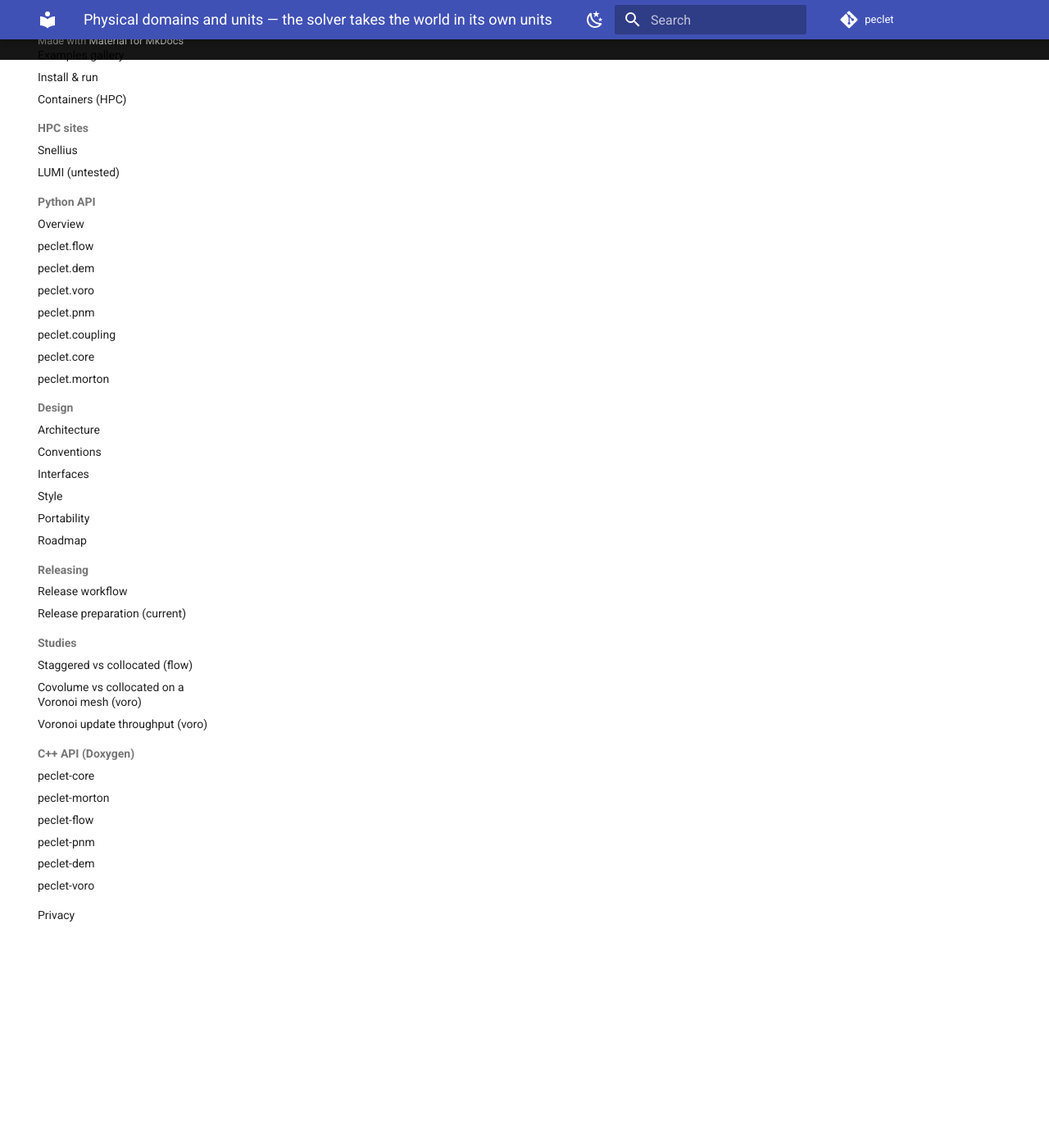
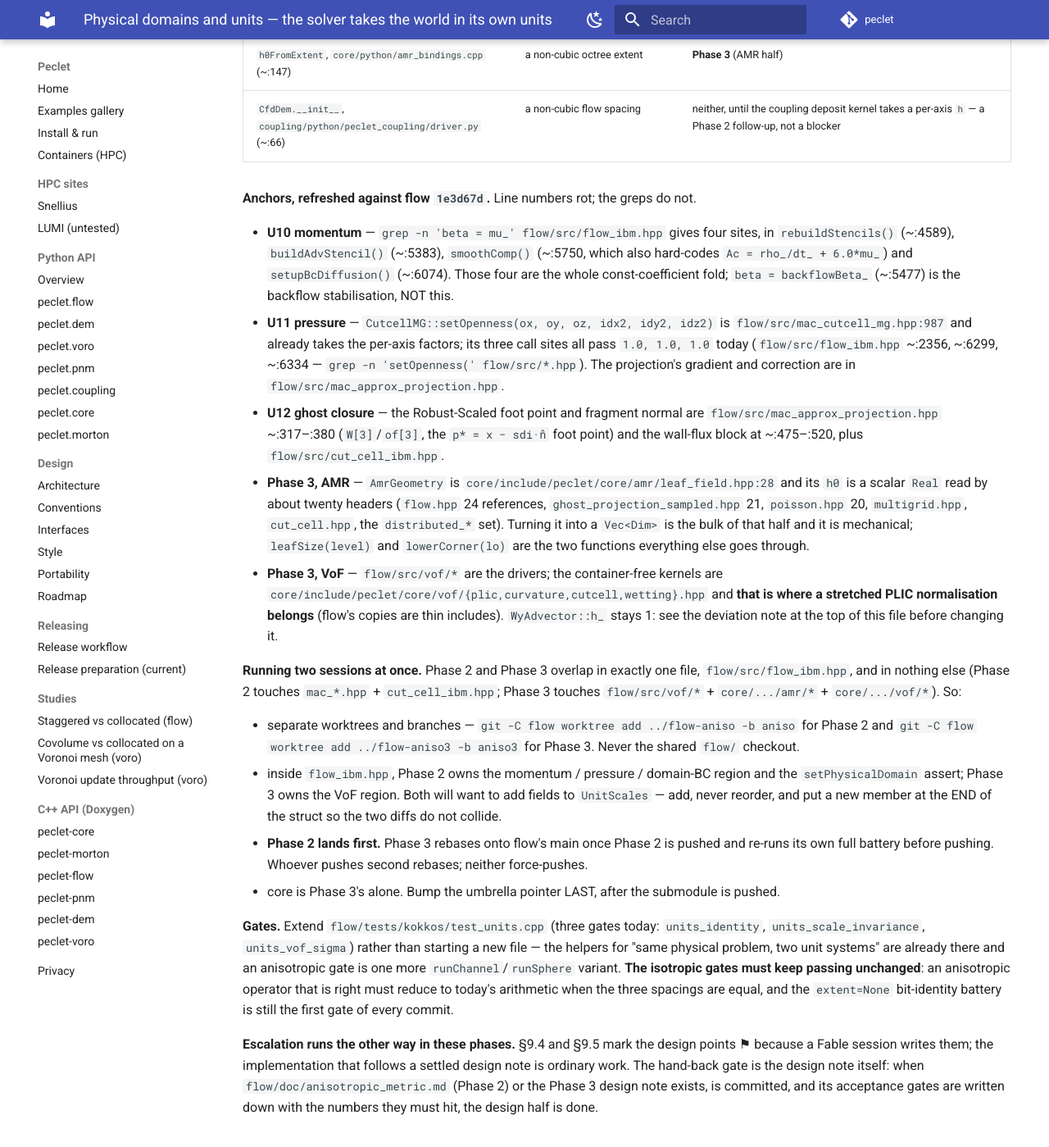
Before and after one commit to computational-chemical-engineering/peclet, an MkDocs documentation site: the page built from docs/PHYSICAL_UNITS_PLAN.md, in a window 1280 px wide and 1400 px high, scrolled down 10118 px. Shown: the whole window at 82% size. Built offline with MkDocs 1.6.1 and Material for MkDocs 9.7.7, drawn with Linux system fonts in a browser that asks for light colours; comment, search, counter and statistics services are not loaded; some of the changed text lies outside the part shown.

Commit message:
PHYSICAL_UNITS_PLAN §9.8: how to start Phase 2 or Phase 3 from the Phase 1 tip
§9.4 and §9.5 were written before Phase 1 existed and their line anchors have all moved. §9.8 gives
what a cold session actually needs:

  * what Phase 1 built that the next phase inherits (UnitScales and its derivation block,
    refreshUnitDerived, SceneMap, per-axis spacing() already present — only the asserts and the
    operator coefficients are missing);
  * the THREE isotropy asserts, in a table, with who relaxes which (flow's setPhysicalDomain is
    Phase 2's, core's h0FromExtent is Phase 3's, the coupling deposit's stays until its kernel takes
    a per-axis h);
  * every U10/U11/U12 and Phase 3 anchor refreshed against flow 1e3d67d, each with the grep that
    finds it again when the line moves (and the one false positive, backflowBeta_, named);
  * how two concurrent sessions share flow_ibm.hpp — separate worktrees and branches, who owns which
    region, append-only edits to UnitScales, Phase 2 lands first and Phase 3 rebases;
  * gates: extend tests/kokkos/test_units.cpp, and the isotropic gates must keep passing unchanged,
    because a correct anisotropic operator reduces to today's arithmetic at equal spacings.

Co-Authored-By: Claude Opus <noreply@anthropic.com>

```diff
--- a/docs/PHYSICAL_UNITS_PLAN.md
+++ b/docs/PHYSICAL_UNITS_PLAN.md
@@ -360,6 +360,80 @@ PLIC in normalised stretched cells, height-function curvature with physical colu
 force, the phase-change layer's `V_cell`; AMR per-axis root spacing through the mixed-level cut band and
 the sampled builders. Fable designs each; Opus implements against the design note's gates.
 
+### 9.8 Starting Phase 2 or Phase 3 from here (written 2026-09-06, after Phase 1 landed)
+
+Read this before §9.4 / §9.5: it says what Phase 1 built that you inherit, where the anchors moved to,
+and how two concurrent sessions stay out of each other's way.
+
+**What Phase 1 gives you.** `Solver::UnitScales` in `flow/src/flow_ibm.hpp` holds the metric
+(`h[3]`, `org[3]`, `ext[3]`, `cells[3]`) and the reference scales (`hRef`, `rhoRef`, `tRef`), with the
+full derivation as a comment block above it — read that block first, it is the contract every operator
+change has to keep. `refreshUnitDerived()` re-derives every internal quantity from the stored physical
+ones and is where a new converted input belongs. `SceneMap` (same file) is the index↔scene affine map
+the geometry kernels take by value. `Solver::spacing()` already reports per-axis `h`, so the data an
+anisotropic operator needs is present; **only the isotropy asserts and the operator coefficients are
+missing.** The Python side exposes `cells`, `global_cells`, `extent`, `origin`, `spacing`,
+`physical_units`, `unit_scales` and `cell_centres()`.
+
+**The three isotropy asserts, and who relaxes which.** Do not hunt for them:
+
+| where | what it refuses | relaxed by |
+|---|---|---|
+| `Solver::setPhysicalDomain`, `flow/src/flow_ibm.hpp` (~:216) | an extent that does not give one spacing | **Phase 2** (single phase); Phase 3 must not touch it until the VoF path is ready |
+| `h0FromExtent`, `core/python/amr_bindings.cpp` (~:147) | a non-cubic octree extent | **Phase 3** (AMR half) |
+| `CfdDem.__init__`, `coupling/python/peclet_coupling/driver.py` (~:66) | a non-cubic flow spacing | neither, until the coupling deposit kernel takes a per-axis `h` — a Phase 2 follow-up, not a blocker |
+
+**Anchors, refreshed against flow `1e3d67d`.** Line numbers rot; the greps do not.
+
+- **U10 momentum** — `grep -n 'beta = mu_' flow/src/flow_ibm.hpp` gives four sites, in
+  `rebuildStencils()` (~:4589), `buildAdvStencil()` (~:5383), `smoothComp()` (~:5750, which also
+  hard-codes `Ac = rho_/dt_ + 6.0*mu_`) and `setupBcDiffusion()` (~:6074). Those four are the whole
+  const-coefficient fold; `beta = backflowBeta_` (~:5477) is the backflow stabilisation, NOT this.
+- **U11 pressure** — `CutcellMG::setOpenness(ox, oy, oz, idx2, idy2, idz2)` is
+  `flow/src/mac_cutcell_mg.hpp:987` and already takes the per-axis factors; its three call sites all
+  pass `1.0, 1.0, 1.0` today (`flow/src/flow_ibm.hpp` ~:2356, ~:6299, ~:6334 —
+  `grep -n 'setOpenness(' flow/src/*.hpp`). The projection's gradient and correction are in
+  `flow/src/mac_approx_projection.hpp`.
+- **U12 ghost closure** — the Robust-Scaled foot point and fragment normal are
+  `flow/src/mac_approx_projection.hpp` ~:317–:380 (`W[3]`/`of[3]`, the `p* = x − sdi·n̂` foot point)
+  and the wall-flux block at ~:475–:520, plus `flow/src/cut_cell_ibm.hpp`.
+- **Phase 3, AMR** — `AmrGeometry` is `core/include/peclet/core/amr/leaf_field.hpp:28` and its `h0` is
+  a scalar `Real` read by about twenty headers (`flow.hpp` 24 references,
+  `ghost_projection_sampled.hpp` 21, `poisson.hpp` 20, `multigrid.hpp`, `cut_cell.hpp`, the
+  `distributed_*` set). Turning it into a `Vec<Dim>` is the bulk of that half and it is mechanical;
+  `leafSize(level)` and `lowerCorner(lo)` are the two functions everything else goes through.
+- **Phase 3, VoF** — `flow/src/vof/*` are the drivers; the container-free kernels are
+  `core/include/peclet/core/vof/{plic,curvature,cutcell,wetting}.hpp` and **that is where a stretched
+  PLIC normalisation belongs** (flow's copies are thin includes). `WyAdvector::h_` stays 1: see the
+  deviation note at the top of this file before changing it.
+
+**Running two sessions at once.** Phase 2 and Phase 3 overlap in exactly one file,
+`flow/src/flow_ibm.hpp`, and in nothing else (Phase 2 touches `mac_*.hpp` + `cut_cell_ibm.hpp`;
+Phase 3 touches `flow/src/vof/*` + `core/.../amr/*` + `core/.../vof/*`). So:
+
+- separate worktrees and branches — `git -C flow worktree add ../flow-aniso -b aniso` for Phase 2 and
+  `git -C flow worktree add ../flow-aniso3 -b aniso3` for Phase 3. Never the shared `flow/` checkout.
+- inside `flow_ibm.hpp`, Phase 2 owns the momentum / pressure / domain-BC region and the
+  `setPhysicalDomain` assert; Phase 3 owns the VoF region. Both will want to add fields to
+  `UnitScales` — add, never reorder, and put a new member at the END of the struct so the two diffs
+  do not collide.
+- **Phase 2 lands first.** Phase 3 rebases onto flow's main once Phase 2 is pushed and re-runs its own
+  full battery before pushing. Whoever pushes second rebases; neither force-pushes.
+- core is Phase 3's alone. Bump the umbrella pointer LAST, after the submodule is pushed.
+
+**Gates.** Extend `flow/tests/kokkos/test_units.cpp` (three gates today: `units_identity`,
+`units_scale_invariance`, `units_vof_sigma`) rather than starting a new file — the helpers for
+"same physical problem, two unit systems" are already there and an anisotropic gate is one more
+`runChannel`/`runSphere` variant. **The isotropic gates must keep passing unchanged**: an anisotropic
+operator that is right must reduce to today's arithmetic when the three spacings are equal, and the
+`extent=None` bit-identity battery is still the first gate of every commit.
+
+**Escalation runs the other way in these phases.** §9.4 and §9.5 mark the design points ⚑ because a
+Fable session writes them; the implementation that follows a settled design note is ordinary work.
+The hand-back gate is the design note itself: when `flow/doc/anisotropic_metric.md` (Phase 2) or the
+Phase 3 design note exists, is committed, and its acceptance gates are written down with the numbers
+they must hit, the design half is done.
+
 ### 9.6 When to stop and hand over to Fable
 
 Escalate (write the question + the evidence into `flow/doc/units_escalation.md`, commit, and say so) when:
```
